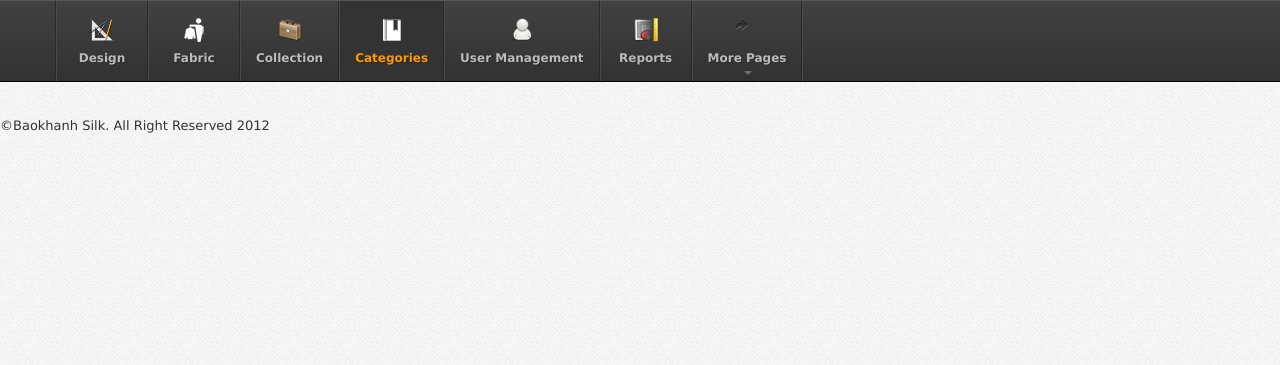
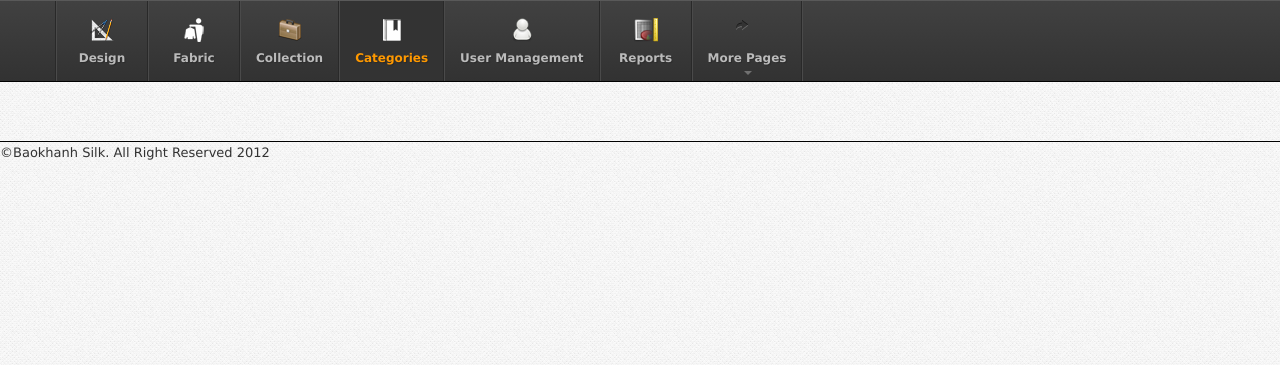
Before and after one commit to giicms/baokhanhsilk, a CakePHP app: the page made by app/View/Layouts/admin_layout.ctp in a window 1280 px wide. Shown: the part 55-420 px from the top of the page. Run offline with PHP 8.4 and a stand-in for CakePHP, Linux system fonts and the light colour scheme; the template is opened without the code that fills it, so the values that code supplies are empty; some libraries are stand-ins or nearby versions.

Commit message:
change admin layout

```diff
--- a/app/View/Layouts/admin_layout.ctp
+++ b/app/View/Layouts/admin_layout.ctp
@@ -150,7 +150,13 @@
 			</div> <!-- /subnavbar -->
 
 
-			<?php echo $content_for_layout; ?>
+			<div class="main">
+				<div class="main-inner">
+					<div class="container">
+						<?php echo $content_for_layout; ?>
+					</div>
+				</div>
+			</div>
 
 
 
```
